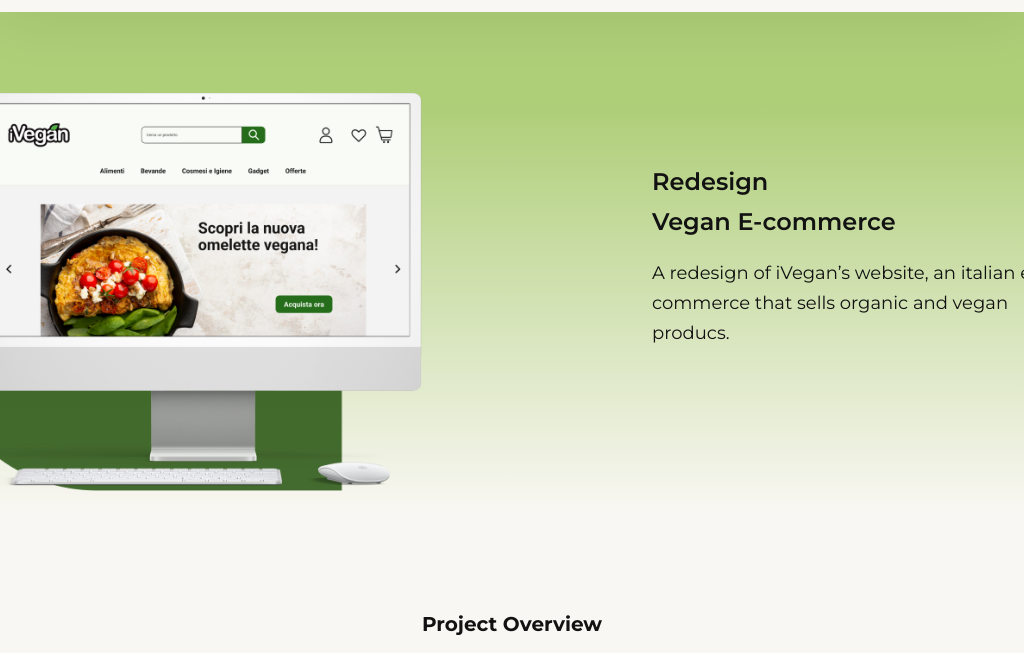
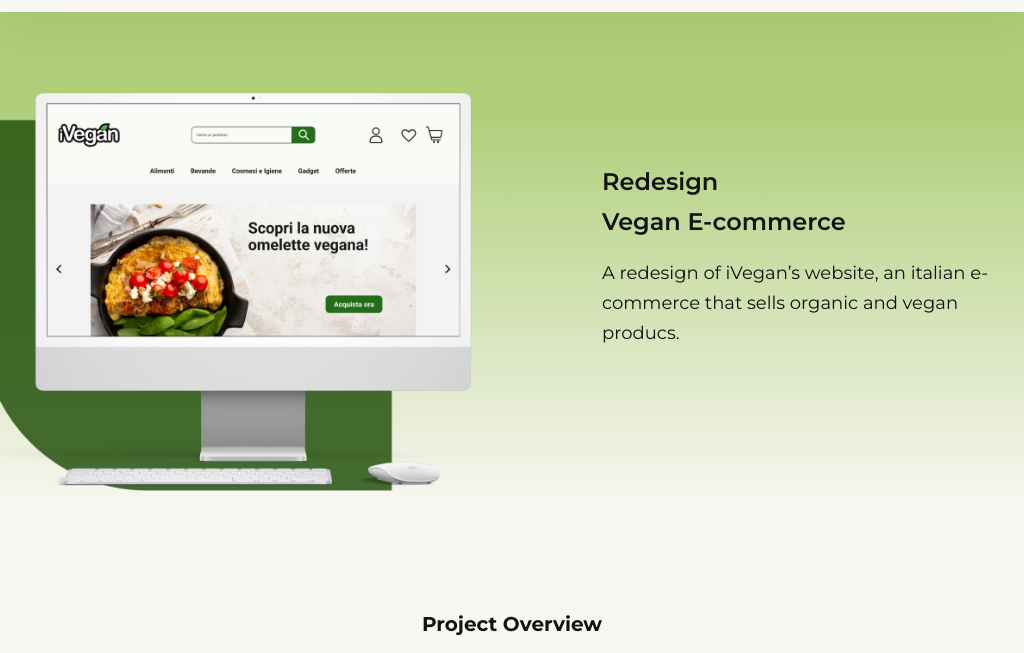
Before and after one commit to AriannaPopescu/ariannapopescu.github.io, a plain HTML site: page CaseStudy-iVegan.html in a window 1024 px wide. Shown: the part 88-741 px from the top of the page. Drawn offline with Linux system fonts and the light colour scheme.

Commit message:
style change

```diff
--- a/stylesheet.css
+++ b/stylesheet.css
@@ -4129,7 +4129,7 @@ h3 {
 		flex-direction: row;
 		align-items: center;
 		justify-content: center;
-		gap: 200px;
+		gap: 100px;
 		height: 600px;
 		overflow: hidden;
 		padding-top: 160px;
```
